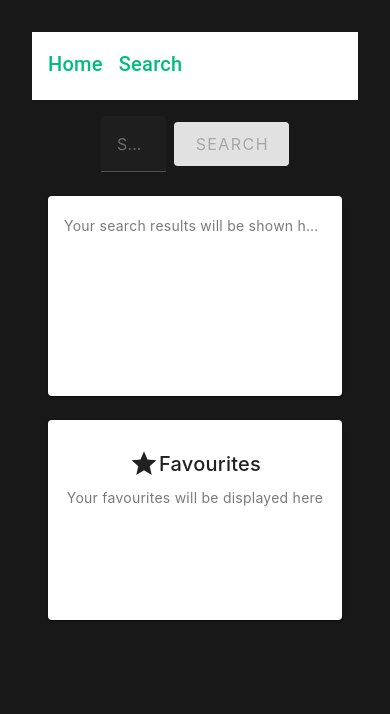
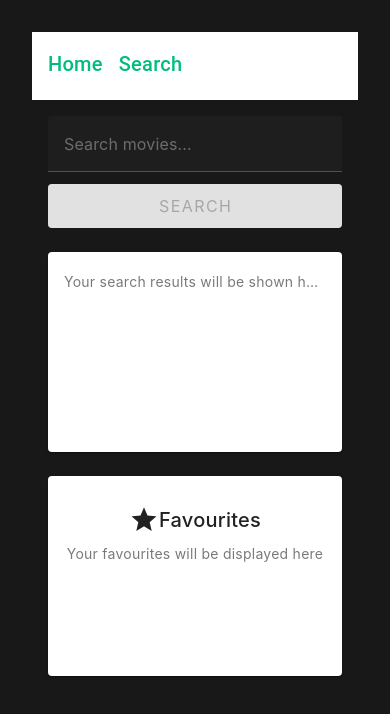
Before and after one commit to ToxiKejtor/sample-project, a Vue app: page /search in a window 390 px wide. Shown: the top 714 px of the page. Built offline with nearby package versions, Linux system fonts and the light colour scheme.

Commit message:
Make search bar responsive

```diff
--- a/src/components/Search.vue
+++ b/src/components/Search.vue
@@ -1,7 +1,7 @@
 <template>
-  <div class="d-flex align-center">
+  <div class="d-flex align-sm-center flex-column flex-sm-row">
     <v-text-field
-      class="input__search"
+      class="input__search mb-3 mb-sm-0"
       label="Search movies..."
       v-model="search"
       @keydown.enter="store.fetchMovies()"
@@ -9,7 +9,7 @@
     ></v-text-field>
     <v-btn
       size="large"
-      class="ml-2"
+      class="ml-sm-2 ml-0"
       @click="store.fetchMovies()"
       :loading="store.status === 'progress'"
       :disabled="search === ''"
--- a/src/views/SearchView.vue
+++ b/src/views/SearchView.vue
@@ -3,7 +3,7 @@
     <v-container>
       <v-row>
         <v-spacer />
-        <v-col :cols="8">
+        <v-col :cols="12">
           <Search />
         </v-col>
         <v-spacer />
```
